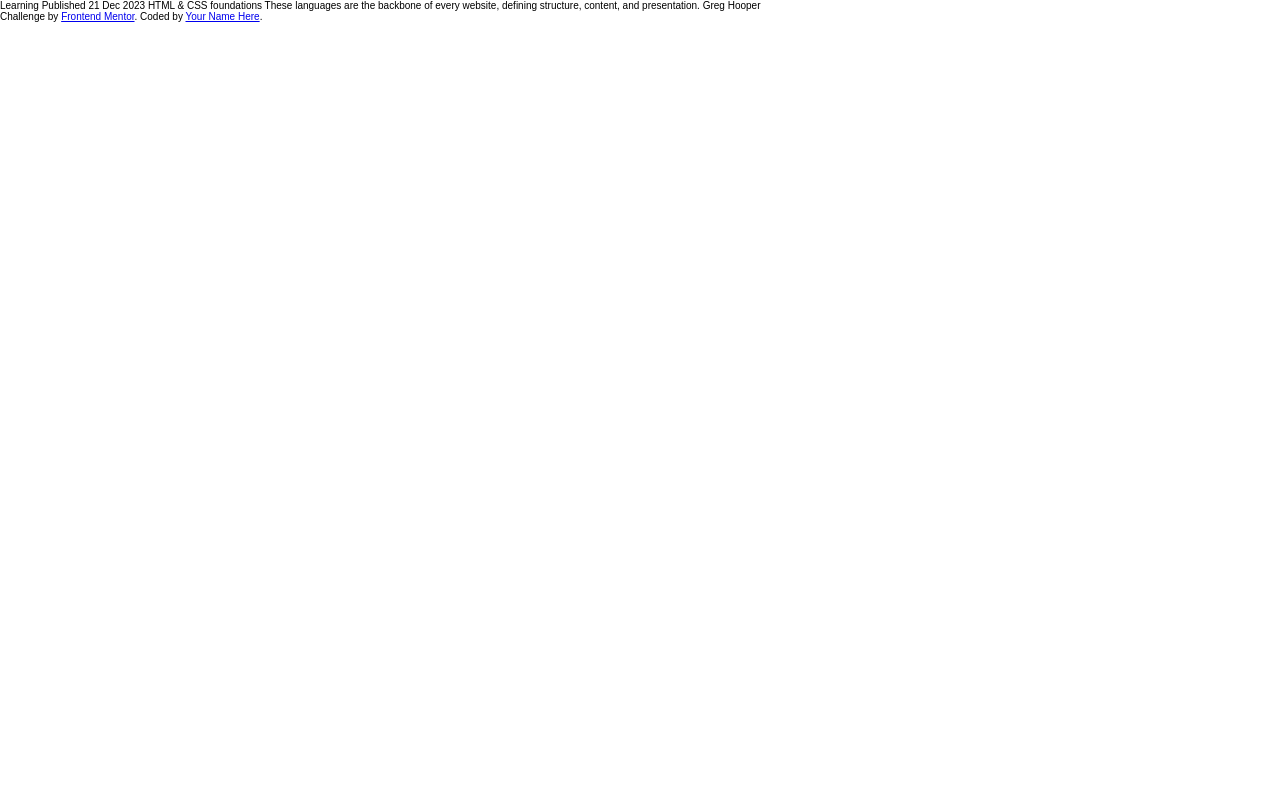
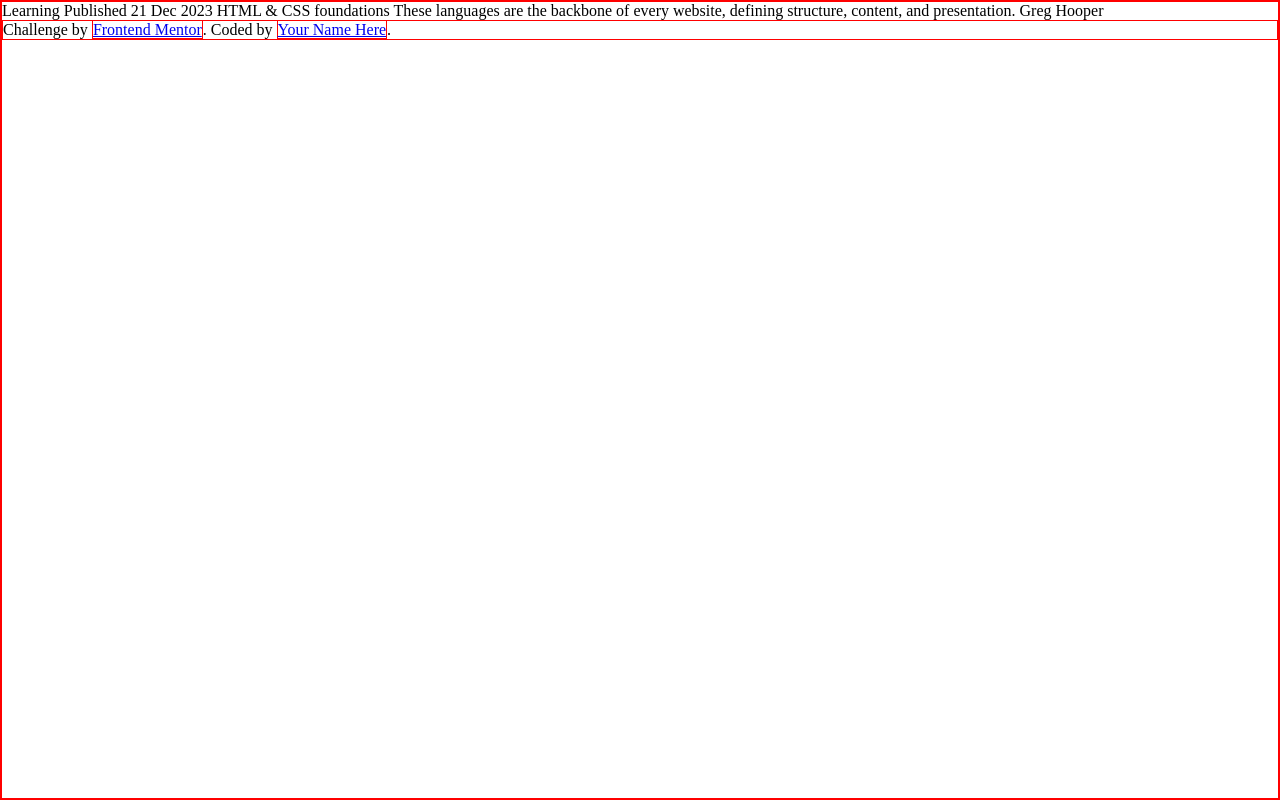
Before and after one commit to WestSopho/frontend-blog-preview-card, a plain HTML site: page index.html in a window 1280 px wide. Drawn offline with Linux system fonts and the light colour scheme.

Commit message:
complete css styles file

```diff
--- a/css/styles.css
+++ b/css/styles.css
@@ -11,6 +11,7 @@
     font-weight: 600 800;
 }
 
+/* Declare variables within root */
 :root{
     /* Fonts */
     --font: "Figtree", sans-serif;
@@ -24,24 +25,23 @@
     --neutral-color-2: hsl(0, 0%, 50%);
     --neutral-color-3: hsl(0, 0%, 7%);
 
-
   }
 
+  /* Normalize HTML and use borders*/
   *{
     margin: 0;
     padding: 0;
     box-sizing: border-box;
+    border: 1px solid red;
   }
 
-  html{
-    font-size: 62.5%;
-  }
-
+  /* Take all height of the viewport */
   html, body{
     height: 100%;
   }
 
+  /* Set body width and font-family */
+
   body{
     width: 100%;
-    font-family: var(--font);
   }
```
